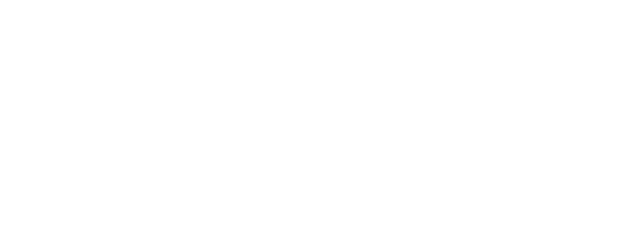
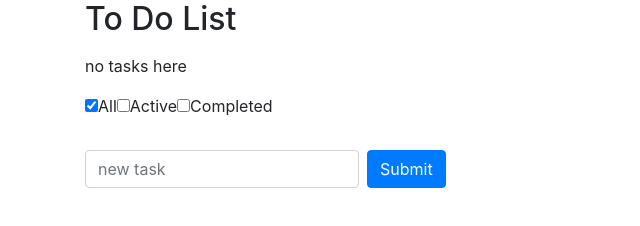
Before and after one commit to james-york2008/toDoListReact, a plain HTML site: page index.html in a window 1280 px wide. Shown: the whole page, without its empty margins (0-640 px from the left). Drawn offline with nearby package versions, Linux system fonts and the light colour scheme; no server answers.

Commit message:
Fixed script.js link in index.html

```diff
--- a/index.html
+++ b/index.html
@@ -13,6 +13,6 @@
         <script src="https://unpkg.com/react@18/umd/react.production.min.js"></script>
         <script src="https://unpkg.com/react-dom@18/umd/react-dom.production.min.js"></script>
         <script src="https://unpkg.com/@babel/standalone/babel.min.js"></script>
-        <script type="text/babel" src="script.js"></script>
+        <script type="text/babel" src="src/script.js"></script>
     </body>
 </html>
```
